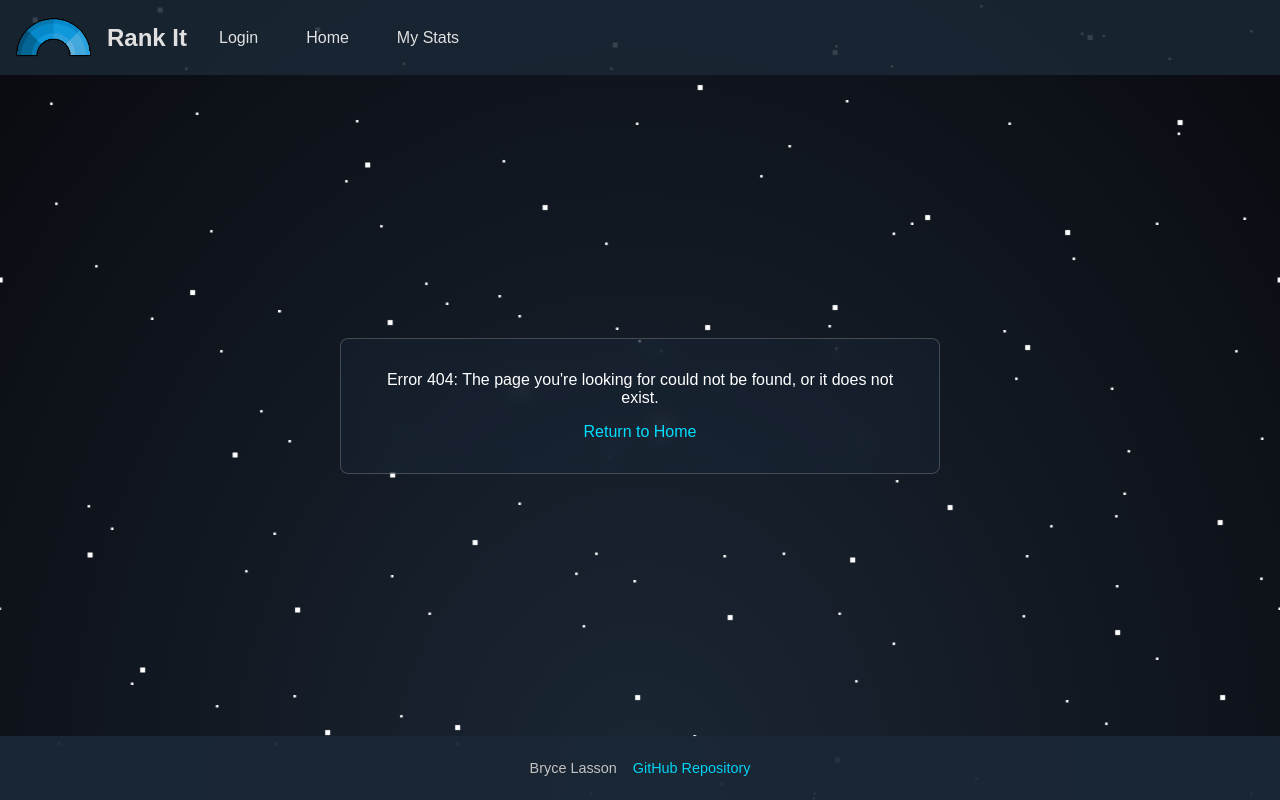
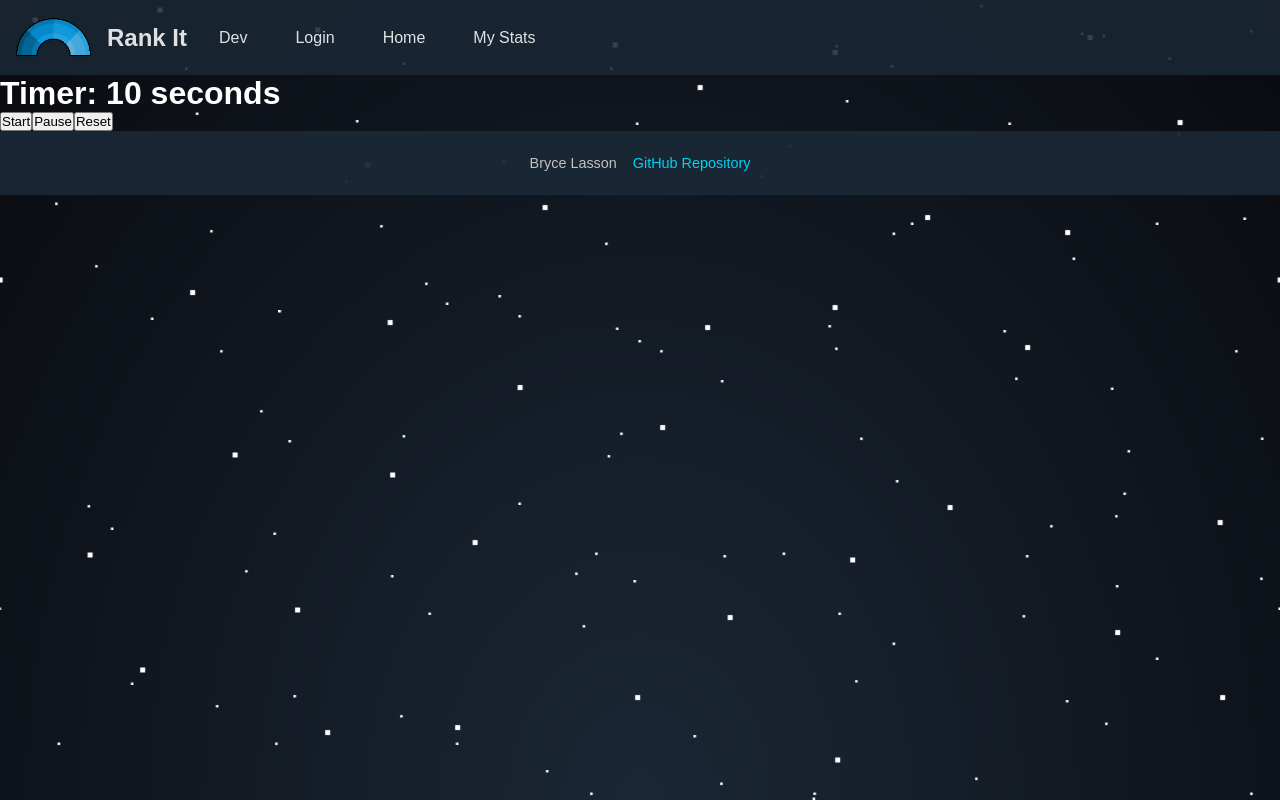
Before and after one commit to bolasson/startup, a React (Vite) app: page /dev in a window 1280 px wide. Before the commit this address had no page. Built offline with nearby package versions, Linux system fonts and the light colour scheme.

Commit message:
Created a dev page for testing and useTimer hook

```diff
--- a/src/app.jsx
+++ b/src/app.jsx
@@ -4,6 +4,7 @@ import Login from './login/login.jsx';
 import Home from './home/home.jsx';
 import Play from './play/play.jsx';
 import Stats from './stats/stats.jsx';
+import Dev from './dev/dev.jsx';
 import NotFound from './404/not_found.jsx';
 import { BrowserRouter, NavLink, Route, Routes } from 'react-router-dom';
 
@@ -23,6 +24,7 @@ export default function App() {
                     </div>
                     <nav>
                         <menu>
+                            <li><NavLink className='nav-link' to='dev'>Dev</NavLink></li>
                             <li><NavLink className='nav-link' to='/'>Login</NavLink></li>
                             <li><NavLink className='nav-link' to='home'>Home</NavLink></li>
                             <li><NavLink className='nav-link' to='stats'>My Stats</NavLink></li>
@@ -31,6 +33,7 @@ export default function App() {
                 </header>
                 <Routes>
                     <Route path='/' element={<Login />} exact />
+                    <Route path='dev' element={<Dev />} exact />
                     <Route path='home' element={<Home />} />
                     <Route path='play' element={<Play />} />
                     <Route path='stats' element={<Stats />} />
--- /dev/null
+++ b/src/custom_hooks/use_timer.jsx
@@ -0,0 +1,44 @@
+import { useState, useRef, useEffect } from 'react';
+
+export default function useTimer(initialTime = 10) {
+    const [time, setTime] = useState(initialTime);
+    const intervalRef = useRef(null);
+
+    const startTimer = () => {
+
+        if (intervalRef.current !== null) return;
+
+        intervalRef.current = setInterval(() => {
+            setTime(prevTime => {
+                if (prevTime <= 1) {
+                    clearInterval(intervalRef.current);
+                    intervalRef.current = null;
+                    return 0;
+                }
+                return prevTime - 1;
+            });
+        }, 1000);
+    };
+
+    const pauseTimer = () => {
+        if (intervalRef.current !== null) {
+            clearInterval(intervalRef.current);
+            intervalRef.current = null;
+        }
+    };
+
+    const resetTimer = () => {
+        pauseTimer();
+        setTime(initialTime);
+    };
+
+    useEffect(() => {
+        return () => {
+            if (intervalRef.current !== null) {
+                clearInterval(intervalRef.current);
+            }
+        };
+    }, []);
+
+    return { time, startTimer, pauseTimer, resetTimer };
+}
--- /dev/null
+++ b/src/dev/dev.jsx
@@ -0,0 +1,15 @@
+import React from 'react';
+import useTimer from '../custom_hooks/use_timer';
+
+export default function Dev() {
+    const { time, startTimer, pauseTimer, resetTimer } = useTimer(10);
+
+    return (
+        <div>
+            <h1>Timer: {time} seconds</h1>
+            <button onClick={startTimer}>Start</button>
+            <button onClick={pauseTimer}>Pause</button>
+            <button onClick={resetTimer}>Reset</button>
+        </div>
+    );
+}
```
